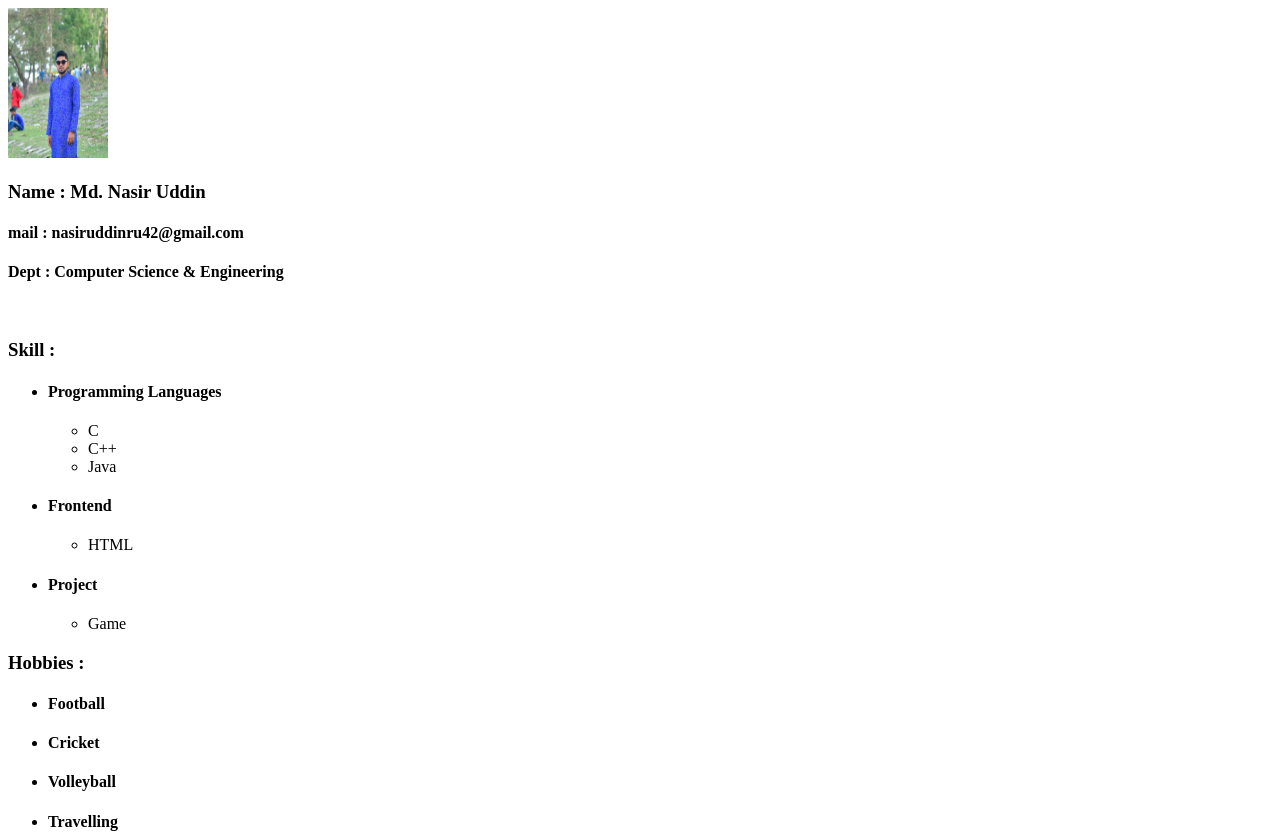
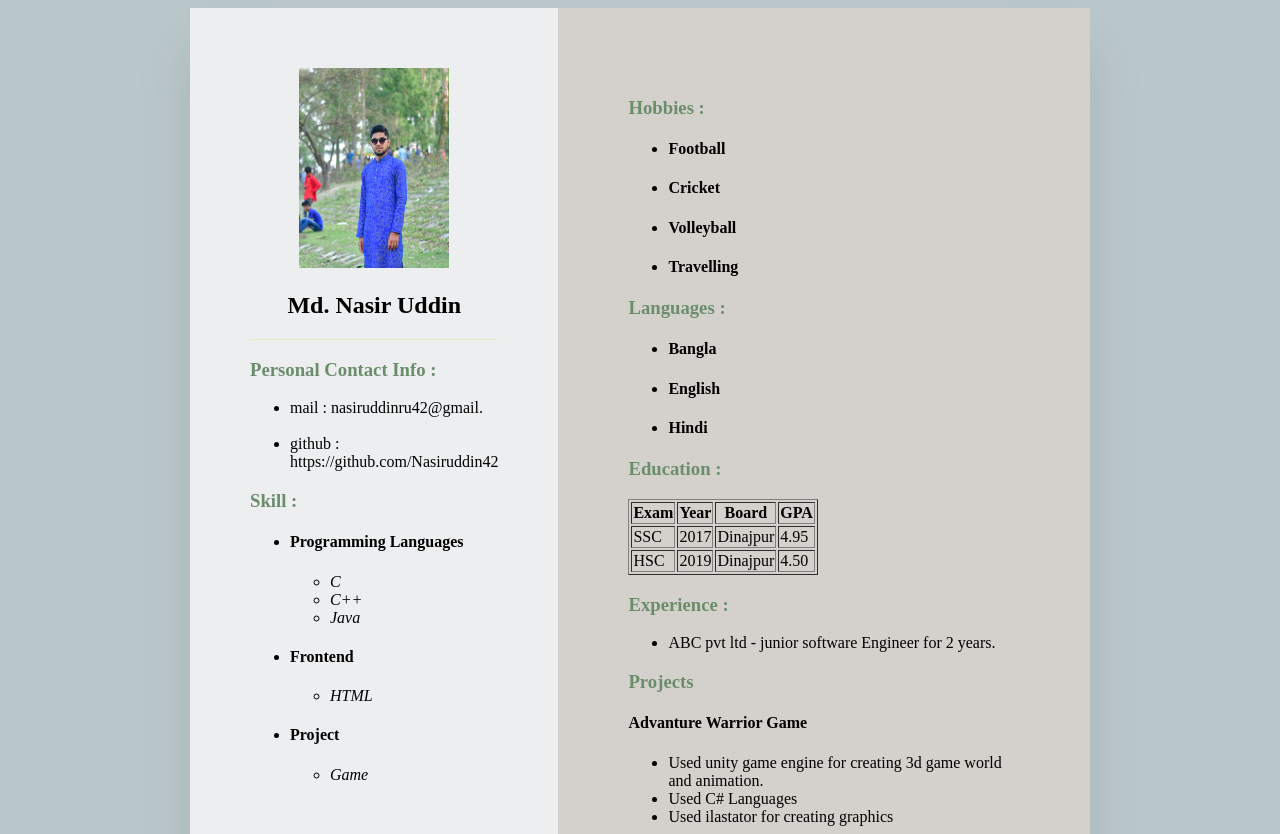
Before and after one commit to Nasiruddin42/Nasiruddin42.github.io, a plain HTML site: page index.html in a window 1280 px wide. Shown: the top 834 px of the page. Drawn offline with Linux system fonts and the light colour scheme.

Commit message:
resume improvement using css

```diff
--- a/index.html
+++ b/index.html
@@ -5,32 +5,43 @@
     <meta http-equiv="X-UA-Compatible" content="IE=edge">
     <meta name="viewport" content="width=device-width, initial-scale=1.0">
     <title>Curriculam Vitae</title>
+    <link rel="stylesheet" type="text/css" href="./style.css"/>
 </head>
 <body>
-    <img src="photo/photo.jpg" alt = "Nasir Uddin" width="100" height="150" >
-    <p>
-        <h3> Name : Md. Nasir Uddin </h3>
-        <h4> mail : nasiruddinru42@gmail.com</h4>
-        <h4>Dept : Computer Science & Engineering</h4>
-        <br>
-
+    <div class="container">
+        <div class="left-side">
+            <div class="profile">
+                <div class="img"><img src="photo/photo.jpg" alt = "Nasir Uddin" width="150" height="200" ></div>
+                <h2 class="name">Md. Nasir Uddin</h2>
+            </div>
+        <div>
+            <h3 class="contact">Personal Contact Info :</h3>
+            <ul>
+                <li>mail : nasiruddinru42@gmail.</li><br>
+                <li>github : https://github.com/Nasiruddin42 </li>
+            </ul>
+        </div>
+    <div>
         <h3>Skill : </h3>
         <ul>
             <li><h4>Programming Languages</h4></li>
-            <ul>
+            <ul class="ob">
                 <li>C</li>
                 <li>C++</li>
                 <li>Java</li>
             </ul>
             <li><h4>Frontend</h4></li>
-            <ul>
+            <ul class="ob">
                 <li>HTML</li>
             </ul>
             <li><h4>Project</h4></li>
-            <ul>
+            <ul class="ob">
                 <li>Game</li>
             </ul>
         </ul>
+        </div>
+    </div>
+    <div class="right-side">
         <h3>Hobbies : </h3>
         <ul>
             <li><h4>Football</h4></li>
@@ -69,7 +80,17 @@
         <ul>
             <li>ABC pvt ltd - junior software Engineer for 2 years.</li>
         </ul>
-    </p>
+        <div class="project">
+            <h3>Projects</h3>
+            <h4>Advanture Warrior Game </h4>
+            <ul>
+                <li>Used unity game engine for creating 3d game world and animation.</li>
+                <li>Used C# Languages</li>
+                <li>Used ilastator for creating graphics</li>
+            </ul>
+        </div>
+     </div>
+</div>
 
 </body>
 </html>
--- /dev/null
+++ b/style.css
@@ -0,0 +1,49 @@
+body{
+    background-color:rgb(187, 200, 203) ;
+    display: flex;
+    justify-content: center;
+    align-items: center;
+    min-height: 100vh;
+}
+
+.container{
+    position: relative;
+    width: 100%;
+    max-width: 900px;
+    min-height: 900px;
+    background: #fff;
+    display: grid;
+    grid-template-columns: 1fr 2fr;
+    box-shadow: 0 35px 55px rgba(0,0,0,0.1);
+  }
+.container .left-side
+{
+    position: relative;
+    background: rgb(236, 238, 240) ;
+    padding: 60px;
+}
+.container .right-side
+{
+    position: relative;
+    background: rgb(212, 209, 205);
+    padding: 70px;
+}
+.profile{
+    position: relative;
+    display: flex;
+    flex-direction: column;
+    align-items: center;
+    border-bottom: 1px solid rgba(178, 235, 7, 0.2);
+}
+
+.name{
+    color: black ;
+    max-width: 800px;
+    max-height: 800px;
+}
+h3{
+    color: rgb(107, 141, 107) ;
+}
+.ob{
+    font-style: italic;
+}
```
